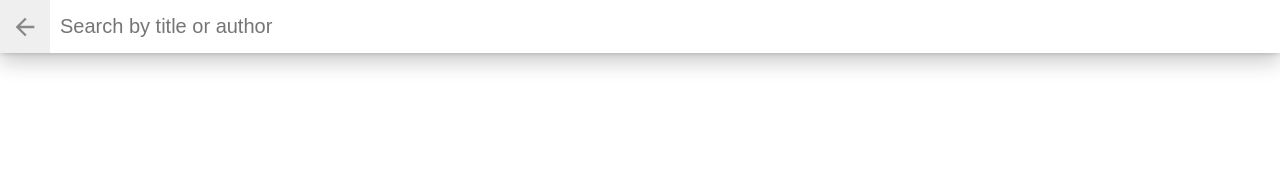
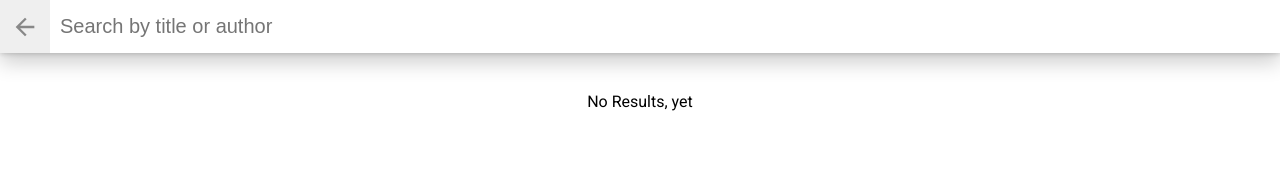
Before and after one commit to KajetanAugust/myreads, a React (Create React App) app: page /search in a window 1280 px wide. Shown: the top 174 px of the page. Built offline with nearby package versions, Linux system fonts and the light colour scheme.

Commit message:
partialy created Search.js component. It shows error when the query state is empty after deleting input

```diff
--- a/src/Components/Search.js
+++ b/src/Components/Search.js
@@ -12,13 +12,15 @@ class Search extends Component {
     updateQuery = (query) => {
         this.setState(() => ({
             query: query
-        }))
+        }));
     }
+
     componentDidUpdate(prevProps, prevState, snapshot) {
         BooksAPI.search(this.state.query).then(data => this.setState({
             searchedBooks:data
         }));
     }
+
 
     render() {
         return(
@@ -51,7 +53,11 @@ class Search extends Component {
                 <div className="search-books-results">
                     <ol className="books-grid">
                         {
-                            this.state.searchedBooks.length > 0 && this.state.searchedBooks.map( book =>
+                            this.state.query === ''
+                                ?
+                                <li>No Results, yet</li>
+                                :
+                                this.state.searchedBooks.map( book =>
                                     <Book
                                         bookUrl={book.imageLinks.thumbnail}
                                         bookTitle={book.title}
```
Lines whose indentation alone changed are shown as unchanged.
